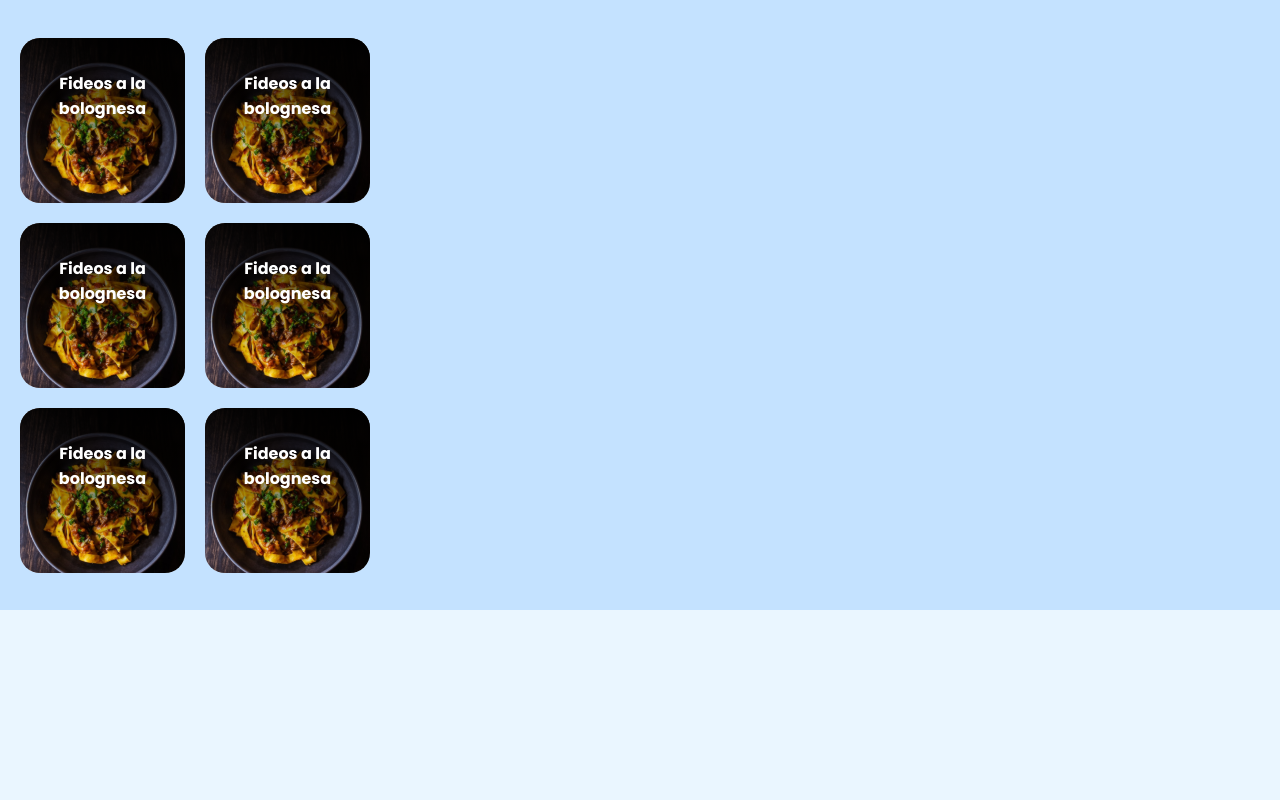
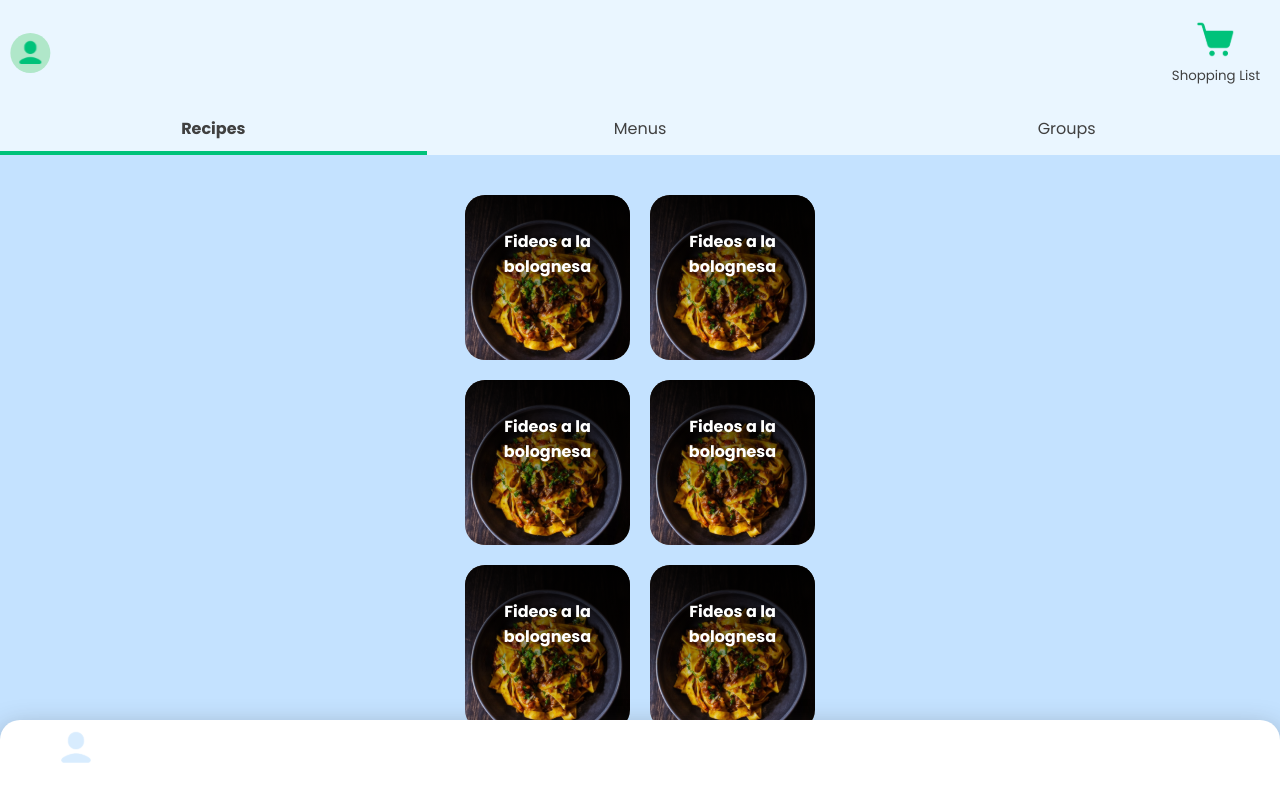
Before and after one commit to factoriaf5-p52/front-recette-social-recetasreactivas, a React (Create React App) app: page /Profile in a window 1280 px wide. Built offline with nearby package versions, Linux system fonts and the light colour scheme.

Commit message:
tabs and profile style done

```diff
--- a/src/Pages/Profile/Profile.tsx
+++ b/src/Pages/Profile/Profile.tsx
@@ -1,12 +1,26 @@
-import { RecipePicCard } from '../../components/elements/index'
-import { FeedContainer, Grid, ProfileStyle } from './profileStyle'
+import { CartButton, RecipePicCard } from '../../components/elements/index'
+import { FeedContainer, Grid, ProfileStyle, TopNav } from './profileStyle'
+import Tab, { TabItem } from './Tab/Tab'
+import  userImg  from '../../../src/assets/userImg.svg'
+import Nav from '../../components/containers/Nav/Nav'
 
 const Profile = () =>  {
-
+const onTabSelected = (index: any) => {
+        console.log(index);
+      };
     return (
     <>
     <ProfileStyle>
+        <TopNav>
+        <img src={userImg} alt="" />
+        <CartButton/>
+        </TopNav>
         <FeedContainer>
+        <Tab onTabSelected={onTabSelected}>
+            <TabItem>Recipes</TabItem>
+            <TabItem>Menus</TabItem>
+            <TabItem>Groups</TabItem>
+        </Tab>
       <Grid>
             <RecipePicCard/>
             <RecipePicCard/>
@@ -17,6 +31,7 @@ const Profile = () =>  {
       </Grid>
         </FeedContainer>
     </ProfileStyle>
+    <Nav/>
     </>
     )
 
--- /dev/null
+++ b/src/Pages/Profile/Tab/Tab.jsx
@@ -0,0 +1,30 @@
+import React, { memo, useEffect, useState } from "react";
+import * as S from "../Tab/TabStyle";
+
+
+const Tab = ({ children, onTabSelected }) => {
+  const [itemId, setItemId] = useState(0);
+
+  useEffect(() => {
+    onTabSelected(itemId);
+  }, [itemId, onTabSelected]);
+
+  return (
+    <S.TabContainer>
+      {React.Children.map(children, (child, index) => {
+        return React.cloneElement(child, {
+          onClick: () => {
+            setItemId(index);
+          },
+          selected: itemId === index
+        });
+      })}
+    </S.TabContainer>
+  );
+};
+
+export const TabItem = memo(({ children, ...restProps }) => (
+  <S.TabItem {...restProps}>{children}</S.TabItem>
+));
+
+export default Tab;
--- /dev/null
+++ b/src/Pages/Profile/Tab/TabStyle.jsx
@@ -0,0 +1,26 @@
+import styled from "styled-components";
+
+export const TabContainer = styled.div`
+  display: flex;
+  width: 100%;
+  align-items: stretch;
+`;
+
+const selectedColor = "#00C27A";
+const defaultColor = "transparent";
+const selectedWeight = "600";
+const defaultWeight = "400"
+
+export const TabItem = styled.div`
+  background-color:  #EAF6FF;;
+  width: 100%;
+  padding: 10px;
+  transition: 0.3s;
+  text-align: center;
+  font-weight: ${(props) => (
+  props.selected ? selectedWeight : defaultWeight
+  )};
+  border-bottom: 4px solid ${(props) => (
+  props.selected ? selectedColor : defaultColor
+  )};
+`;
--- a/src/Pages/Profile/profileStyle.tsx
+++ b/src/Pages/Profile/profileStyle.tsx
@@ -5,14 +5,22 @@ export const ProfileStyle = styled.div`
 `
 export const FeedContainer = styled.div`
 background-color: var(--color-white-secondary);
-height: 610px;
+height: 670px;
 width: 100%;
 display: flex;
+flex-direction: column;
 align-items: center;
 `
 export const Grid = styled.div`
 display: grid;
 grid-template-columns: 1fr 1fr;
 gap: 20px;
-margin: 20px;
+margin: 40px 20px 20px 20px;
 `
+export const TopNav = styled.div`
+  display: flex;
+  justify-content: space-between;
+  align-items: center;
+  margin: 10px;
+
+`
--- /dev/null
+++ b/src/components/elements/CartButton/CartButton.tsx
@@ -0,0 +1,17 @@
+import React from "react";
+import  shoppingCart  from '../../../assets/shoppingCart.svg'
+import { CartButtonStyle } from "./CartButtonStyle"
+
+const CartButton = () =>  {
+
+    return (
+    <>
+    <CartButtonStyle>
+    <img src={shoppingCart} alt="user photo" />
+    <p>Shopping List</p>
+    </CartButtonStyle>
+    </>
+    )
+
+}
+export default CartButton
--- a/src/components/elements/LogIn/LoginStyle.tsx
+++ b/src/components/elements/CartButton/CartButtonStyle.tsx
@@ -1,6 +1,6 @@
 import styled from "styled-components";
 
-export const LoginStyle = styled.button`
+export const CartButtonStyle = styled.button`
   background-color: transparent;
   border: none;
   margin: 10px;
--- a/src/components/elements/LogIn/Login.tsx
+++ b/src/components/elements/LoginButton/Login.tsx
@@ -1,15 +1,15 @@
 import React from "react";
 import  userImg  from '../../../assets/userImg.svg'
-import { LoginStyle } from "./LoginStyle"
+import { LoginButtonStyle } from "./LoginStyle"
 
 const LoginButton = () =>  {
 
     return (
     <>
-    <LoginStyle>
+    <LoginButtonStyle>
     <img src={userImg} alt="user photo" />
     <p>Login/Sing Up</p>
-    </LoginStyle>
+    </LoginButtonStyle>
     </>
     )
 
--- /dev/null
+++ b/src/components/elements/LoginButton/LoginStyle.tsx
@@ -0,0 +1,7 @@
+import styled from "styled-components";
+
+export const LoginButtonStyle = styled.button`
+  background-color: transparent;
+  border: none;
+  margin: 10px;
+`
--- a/src/components/elements/index.tsx
+++ b/src/components/elements/index.tsx
@@ -5,4 +5,5 @@ export { default as Input } from './Input/Input';
 export { default as RecipePicCard} from './RecipePicCard/RecipePicCard';
 export { default as Reviews } from './Reviews/Reviews';
 export { default as SearchBar } from './SearchBar/SearchBar';
-export { default as LoginButton } from './LogIn/Login';
+export { default as LoginButton } from './LoginButton/Login';
+export { default as CartButton } from './CartButton/CartButton';
```
Lines whose indentation alone changed are shown as unchanged.
